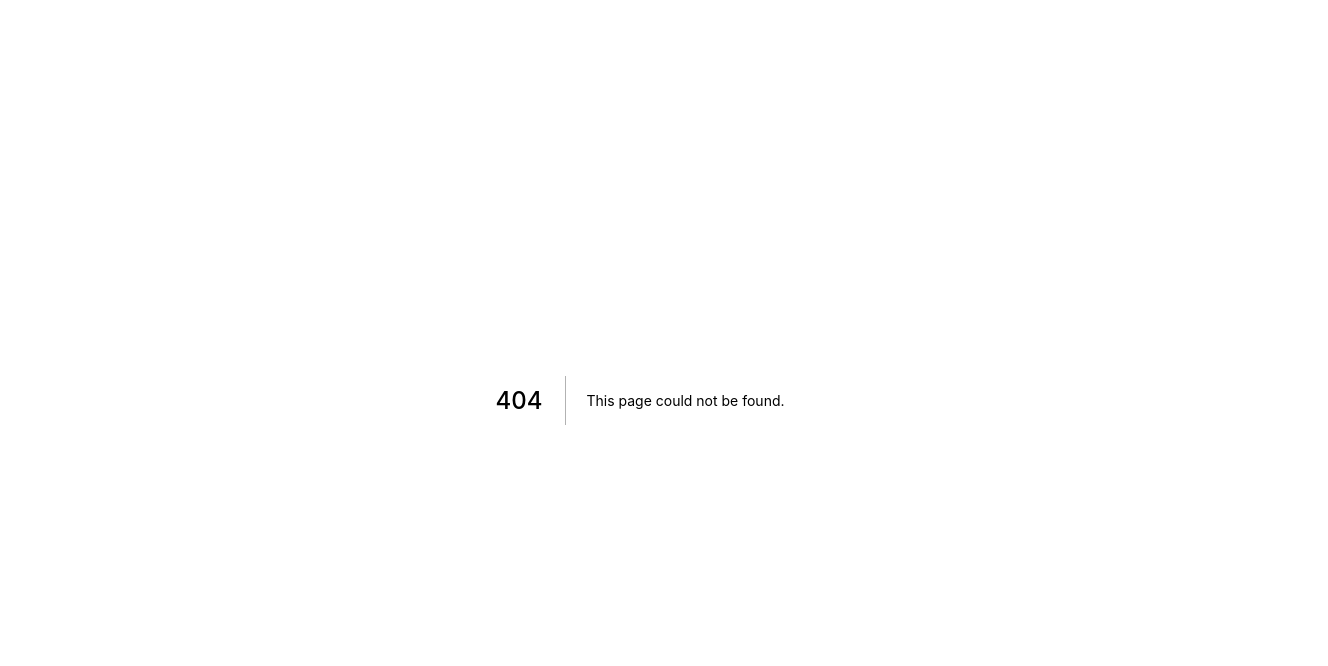
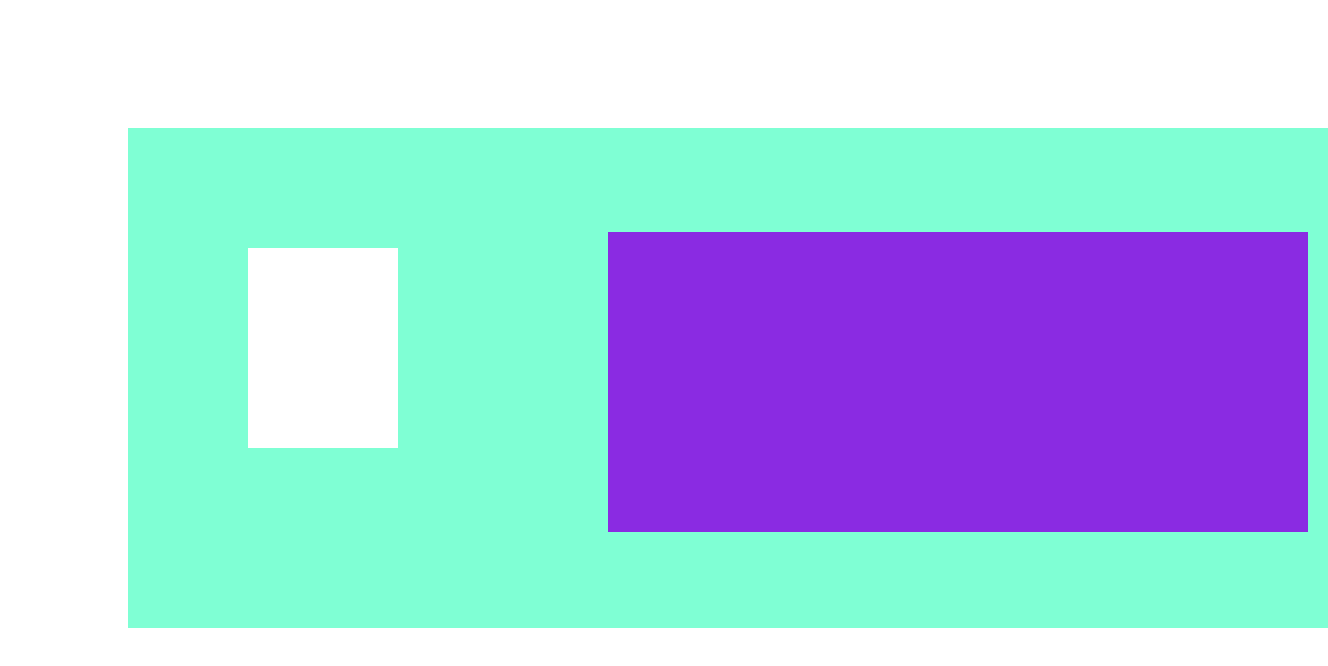
Before and after one commit to withsjb/wapaap, a Next.js app: page /frofile in a window 1280 px wide. Before the commit this address had no page. Shown: the top 666 px of the page, 1328 px wide, since content can reach past the window. Built offline with nearby package versions, Linux system fonts and the light colour scheme.

Commit message:
8-savecartitems

```diff
--- a/components/Layout.js
+++ b/components/Layout.js
@@ -1,11 +1,16 @@
 import Head from "next/head";
 import Link from "next/link";
-import { React, useContext } from "react";
+import { React, useContext, useEffect, useState } from "react";
 import { Store } from "../utils/Store";
 
 export default function Layout({ title, children }) {
   const { state } = useContext(Store);
   const { cart } = state;
+  const [cartItemsCount, setCartItemsCount] = useState(0); //CART에있는 숫자를 변수로 지정 0은 초기값 USEEFFECT에서 바꿀것 위에 const로 지정된 함수들은 바꿀수없어서 밑에 usestate를 사용해서 숫자를 바꾸는것 itemcount는 숫자가 바껴야되기때문 cartItemsCount 이부분은 바뀔수없기에 뒤에 set으로 하나 더 선언해서 저걸로 바꾸는듯
+  useEffect(() => {
+    setCartItemsCount(cart.cartItems.reduce((a, c) => a + c.quantity, 0));
+  }, [cart.cartItems]); //함수임 함수내용을 직접써놓죠 reduce는 유즈임팩트는 레이아웃에서 뭔가 이벤트가 발생했을때 이 함수를 진행하겠다 cartitems가 바꼈을때 이것을 다시 실행하겠다 카트에 아이템에 있는 모든 갯수를 합산하겠다 합산해서 위에 스테이트에 있는 cartitemscount에서 적용시킴
+
   return (
     <>
       <Head>
@@ -23,9 +28,9 @@ export default function Layout({ title, children }) {
               <Link href="/cart">
                 <a className="p-2">
                   Cart
-                  {cart.cartItems.length > 0 && (
+                  {cartItemsCount > 0 && (
                     <span className="ml-1 rounded-full bg-red-600 px-2 py-1 text-xs font-bold text-white">
-                      {cart.cartItems.reduce((a, c) => a + c.quantity, 0)}
+                      {cartItemsCount}
                     </span>
                   )}
                 </a>
--- a/package.json
+++ b/package.json
@@ -10,6 +10,7 @@
   },
   "dependencies": {
     "@heroicons/react": "^1.0.6",
+    "js-cookie": "^3.0.1",
     "next": "12.3.1",
     "react": "18.2.0",
     "react-dom": "18.2.0"
--- a/pages/cart.js
+++ b/pages/cart.js
@@ -5,8 +5,9 @@ import { XCircleIcon } from "@heroicons/react/outline";
 import Layout from "../components/Layout";
 import { Store } from "../utils/Store";
 import { useRouter } from "next/router";
+import dynamic from "next/dynamic";
 
-export default function CartScreen() {
+function CartScreen() {
   const router = useRouter;
   const { state, dispatch } = useContext(Store);
   const {
@@ -107,3 +108,5 @@ export default function CartScreen() {
     </Layout>
   );
 }
+
+export default dynamic(() => Promise.resolve(CartScreen), { str: false });
--- /dev/null
+++ b/pages/frofile.js
@@ -0,0 +1,11 @@
+import React from "react";
+import styles from "../styles/frofile.module.css";
+
+export default function frofile() {
+  return (
+    <div className={styles.main}>
+      <div className={styles.pic}></div>
+      <div className={styles.write}></div>
+    </div>
+  );
+}
--- a/styles/Home.module.css
+++ b/styles/Home.module.css
@@ -108,6 +108,12 @@
   margin-left: 0.5rem;
 }
 
+.frofile {
+  height: 80%;
+  width: 80%;
+  background-color: aqua;
+}
+
 @media (max-width: 600px) {
   .grid {
     width: 100%;
--- /dev/null
+++ b/styles/frofile.module.css
@@ -0,0 +1,33 @@
+.main {
+  margin-left: 10%;
+  margin-top: 10%;
+  width: 1200px;
+  height: 500px;
+  background-color: aquamarine;
+  overflow: auto;
+}
+
+.pic {
+  margin-left: 10%;
+  margin-top: 10%;
+  width: 150px;
+  height: 200px;
+  background-color: white;
+}
+
+.write {
+  margin-left: 40%;
+  margin-top: -18%;
+
+  width: 700px;
+  height: 300px;
+  background-color: blueviolet;
+}
+
+.wrapper {
+  padding-left: 5rem;
+  padding-right: 5rem;
+  padding-top: 5rem;
+  padding-bottom: 5rem;
+  background-color: aqua;
+}
--- a/utils/Store.js
+++ b/utils/Store.js
@@ -1,11 +1,14 @@
+import Cookies from "js-cookie";
 import React from "react";
 import { createContext, useReducer } from "react";
 
 export const Store = createContext();
 
 const initialState = {
-  cart: { cartItems: [] },
-};
+  cart: Cookies.get("cart")
+    ? JSON.parse(Cookies.get("cart"))
+    : { cartItems: [] },
+}; //쿠키에 있는값을 읽어서 저장하고 없으면 초기값 0으로
 
 function reducer(state, action) {
   switch (action.type) {
@@ -19,6 +22,9 @@ function reducer(state, action) {
             item.name === existItem.name ? newItem : item
           )
         : [...state.cart.cartItems, newItem];
+
+      Cookies.set("cart", JSON.stringify({ ...state.cart, cartItems }));
+      //카트정보만 카트이름을 여기다가 저장 스트링으로 저장
 
       return { ...state, cart: { ...state.cart, cartItems } };
     }
```
Also changed, not shown: .eslintrc.json, 1 other file (tests, documents, lock files or other folders).
